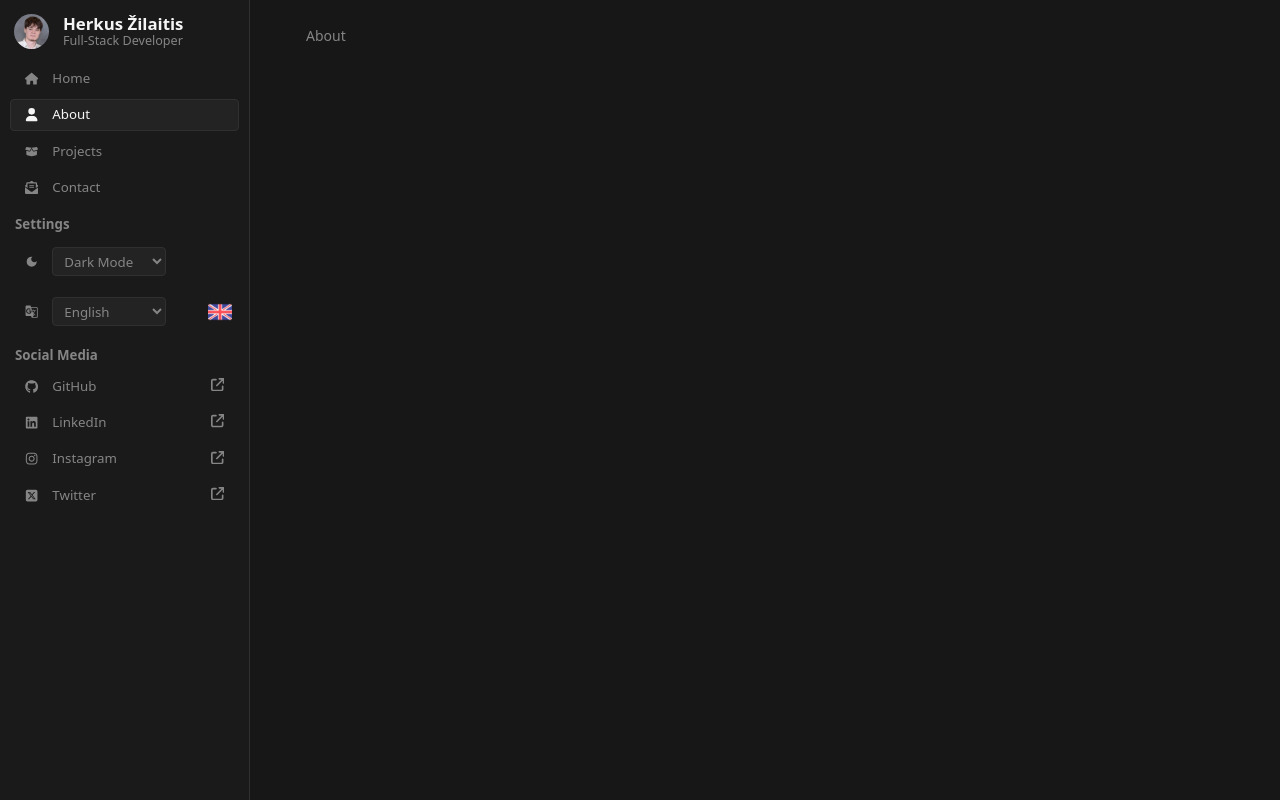
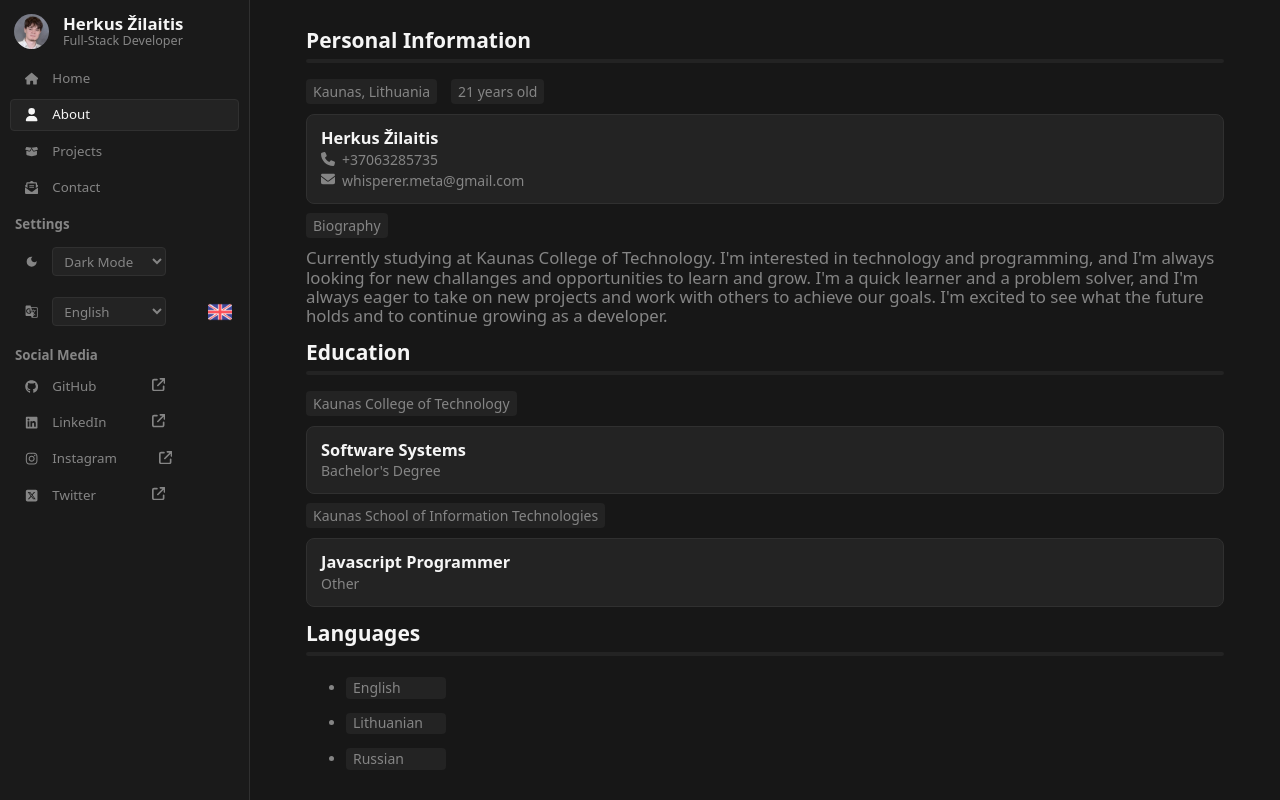
Before and after one commit to WhispererX/WhispererX.github.io, a React (Vite) app: page /about in a window 1280 px wide. Built offline with nearby package versions, Linux system fonts and the light colour scheme.

Commit message:
Add About page

```diff
--- a/public/locale/en.json
+++ b/public/locale/en.json
@@ -12,11 +12,27 @@
 	"english": "English",
 	"lithuanian": "Lithuanian",
 	"russian": "Russian",
+	"dutch": "Dutch",
 
     "welcome": "Hey! I'm Herkus,\n a [Full-Stack] Developer.",
     "description": "I am a developer with a strong foundation in building efficient, user-centric applications, and I'm eager to bring my problem-solving skills and creativity to a dynamic team.",
     "downloadCV": "Download CV",
 
     "frontendTechnologies": "Frontend Technologies",
-	"backendTechnologies": "Backend Technologies"
+	"backendTechnologies": "Backend Technologies",
+
+	"personalInformation": "Personal Information",
+	"location": "Kaunas, Lithuania",
+	"age": "years old",
+	"bio": "Biography",
+	"bioText": "Currently studying at Kaunas College of Technology. I'm interested in technology and programming, and I'm always looking for new challanges and opportunities to learn and grow. I'm a quick learner and a problem solver, and I'm always eager to take on new projects and work with others to achieve our goals. I'm excited to see what the future holds and to continue growing as a developer.",
+	"education": "Education",
+	"kaunasCollegeOfTechnology": "Kaunas College of Technology",
+	"fieldOfStudy": "Software Systems",
+	"bachelorDegree": "Bachelor's Degree",
+	"kaunasSchoolOfInformationTechnologies": "Kaunas School of Information Technologies",
+	"fieldOfStudyHighSchool": "Javascript Programmer",
+	"highSchoolDegree": "Other",
+	"languages": "Languages",
+	"experience": "Experience"
 }
--- a/src/styles/index.css
+++ b/src/styles/index.css
@@ -147,6 +147,10 @@ h1 {
 	color: var(--color-text);
 }
 
+h2 {
+	color: var(--color-text);
+}
+
 h2:after {
 	content: '';
 	display: block;
@@ -161,6 +165,7 @@ h2:after {
 p {
 	font-size: 1.5rem;
 	color: var(--color-muted);
+	margin-block: 1rem;
 }
 
 /*======= INPUTS =======*/
@@ -204,6 +209,7 @@ button.button a {
 /*======= SCROLLBAR =======*/
 ::-webkit-scrollbar {
 	width: 0px;
+	height: 5px;
 }
 
 ::-webkit-scrollbar-thumb {
@@ -280,3 +286,47 @@ pre {
 		transform: translateY(0);
 	}
 }
+
+/*======= ABOUT =======*/
+span.tag {
+	background-color: var(--color-highlight);
+	padding: 0.2rem 0.5rem;
+	border-radius: 4px;
+	margin-right: 1rem;
+}
+
+.block {
+	display: flex;
+	flex-direction: column;
+	margin-block: 1rem;
+	background-color: var(--color-highlight);
+	padding: 1rem;
+	border-radius: 8px;
+	border: 1px solid var(--color-border);
+	gap: 0.25rem;
+}
+
+.block h3 {
+	color: var(--color-text);
+}
+
+.phoneNumber, .email {
+	display: flex;
+	align-items: center;
+	gap: 0.5rem;
+}
+
+.paragraph {
+	font-size: 1.2rem;
+}
+
+.languages {
+	display: flex;
+	flex-direction: column;
+	gap: 1rem;
+}
+
+ul li span {
+	display: inline-block;
+	min-width: 100px;
+}
--- a/src/views/About.jsx
+++ b/src/views/About.jsx
@@ -1,7 +1,62 @@
 import React from 'react'
+import useLocale from '../hooks/useLocale'
+import useIcons from '../hooks/useIcons';
 
 export default function About() {
+  const locale = useLocale();
+  const dateOfBirth = new Date(2003, 12, 16);
+  const today = new Date();
+  const age = today.getFullYear() - dateOfBirth.getFullYear();
+
+  const { phone, email } = useIcons();
+
   return (
-    <div>About</div>
-  )
+		<>
+			<h2>{locale.personalInformation}</h2>
+			<span className="tag">{locale.location}</span>
+			<span className="tag">
+				{age} {locale.age}
+			</span>
+
+			<div className="block">
+				<h3>Herkus Žilaitis</h3>
+
+				<div className="phoneNumber">
+					<span className="icon">{phone}</span>
+					<span>+37063285735</span>
+				</div>
+
+				<div className="email">
+					<span className="icon">{email}</span>
+					<span>whisperer.meta@gmail.com</span>
+				</div>
+			</div>
+
+			<span className="tag">{locale.bio}</span>
+			<p className='paragraph'>{locale.bioText}</p>
+
+			<h2>{locale.education}</h2>
+			<span className="tag">{locale.kaunasCollegeOfTechnology}</span>
+			<div className="block">
+				<h3>{locale.fieldOfStudy}</h3>
+				<span>{locale.bachelorDegree}</span>
+			</div>
+
+			<span className="tag">
+				{locale.kaunasSchoolOfInformationTechnologies}
+			</span>
+			<div className="block">
+				<h3>{locale.fieldOfStudyHighSchool}</h3>
+				<span>{locale.highSchoolDegree}</span>
+      </div>
+
+      <h2>{locale.languages}</h2>
+      <ul className="languages">
+        <li><span className="tag">{locale.english}</span></li>
+        <li><span className="tag">{locale.lithuanian}</span></li>
+        <li><span className="tag">{locale.russian}</span></li>
+        <li><span className="tag">{locale.dutch}</span></li>
+      </ul>
+		</>
+	);
 }
```
Also changed, not shown: public/locale/lt.json (+17 -1 lines), public/locale/ru.json (+21 -5 lines).
